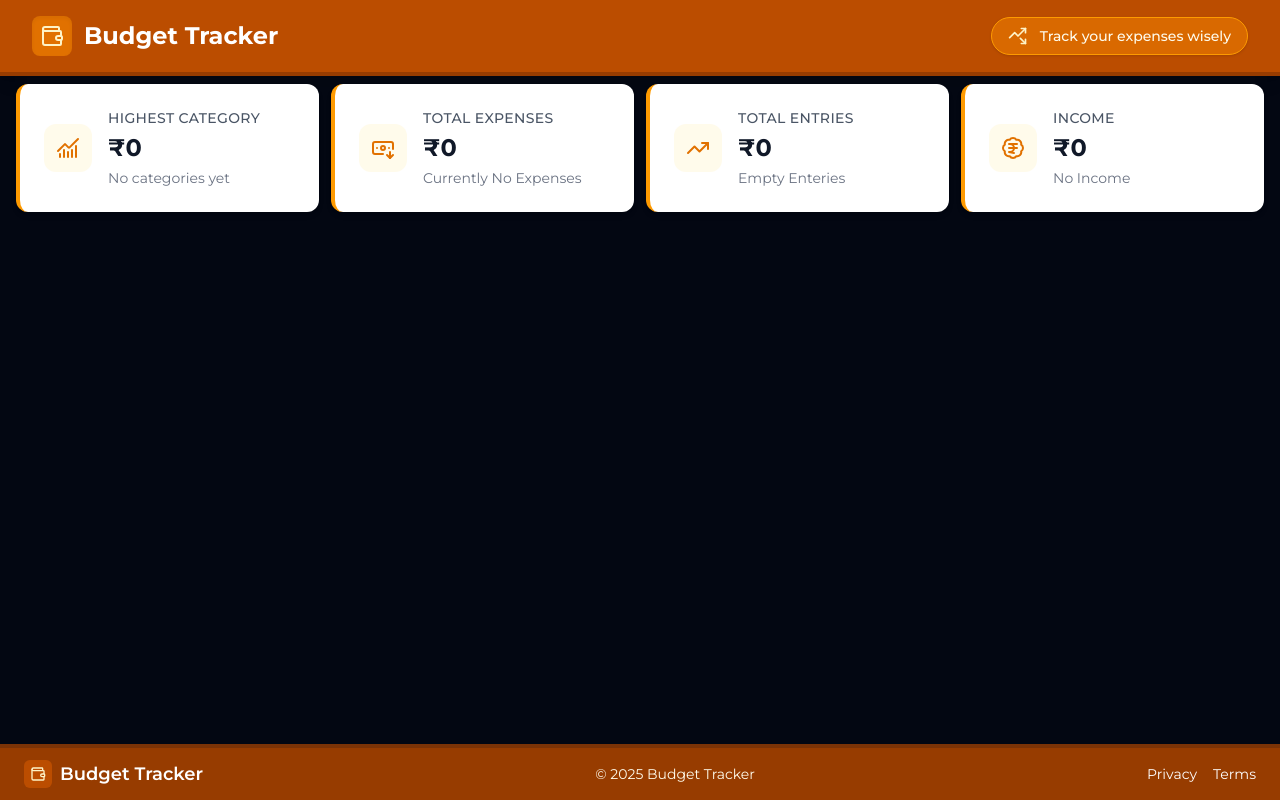
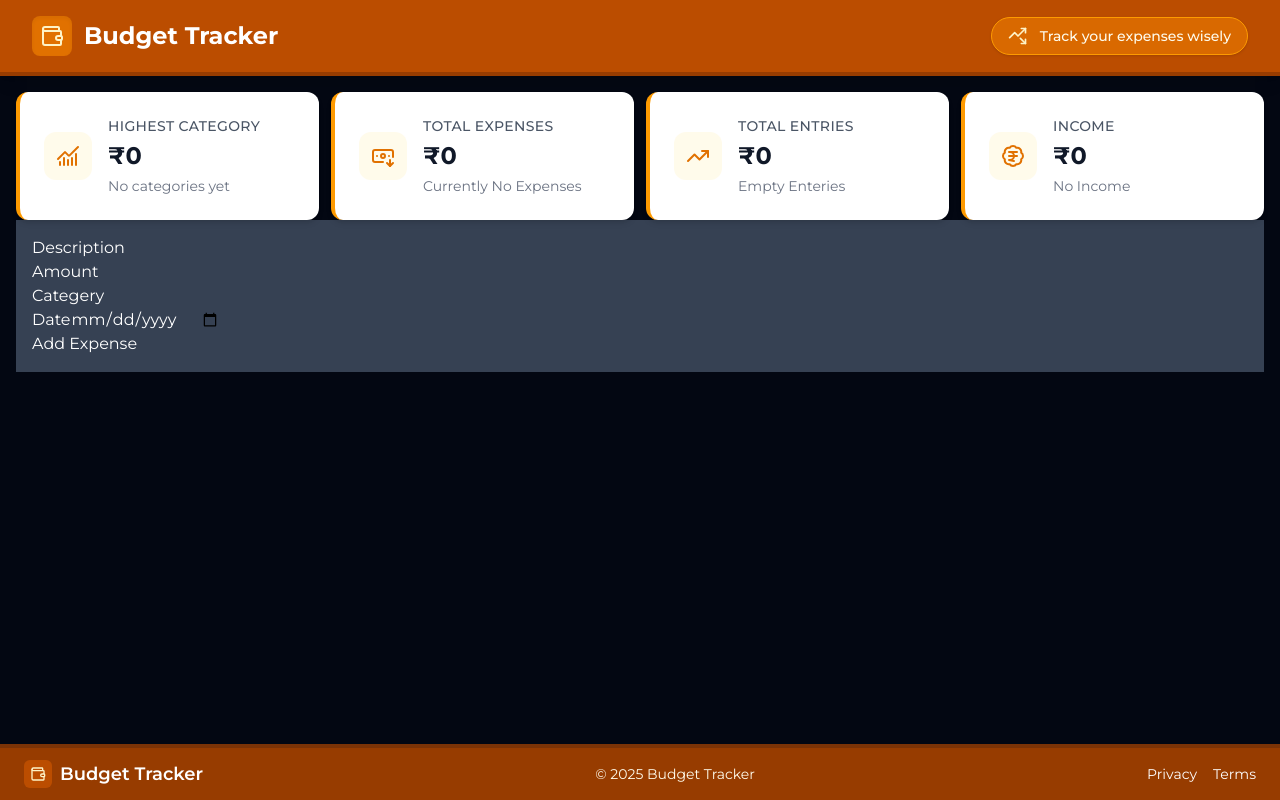
Before and after one commit to Mkcodes-in/Expense-tracker-app, a React (Vite) app: page / in a window 1280 px wide. Built offline with nearby package versions, Linux system fonts and the light colour scheme.

Commit message:
starting form page

```diff
--- /dev/null
+++ b/src/components/DashboardHead.tsx
@@ -0,0 +1,69 @@
+import { BadgeIndianRupee, BanknoteArrowDown, ChartNoAxesCombined, TrendingUp } from 'lucide-react'
+import React from 'react'
+
+export default function DashboardHead() {
+  return (
+     <div className='flex items-center justify-between gap-3'>
+        {/* Category */}
+        <div className='bg-white rounded-xl shadow-md p-6 border-l-4 border-amber-500 w-full'>
+          <div className='flex items-start justify-between'>
+            <div className='flex items-center gap-4 flex-1'>
+              <div className='p-3 bg-amber-50 rounded-xl'>
+                <ChartNoAxesCombined className='w-6 h-6 text-amber-600' />
+              </div>
+              <div className='flex-1'>
+                <h1 className='text-sm font-medium text-gray-600 uppercase tracking-wide'>Highest Category</h1>
+                <h2 className='text-2xl font-bold text-gray-900 mt-1'>₹<span>0</span></h2>
+                <p className='text-sm text-gray-500 mt-1'>No categories yet</p>
+              </div>
+            </div>
+          </div>
+        </div>
+        {/* Expense */}
+        <div className='bg-white rounded-xl shadow-md p-6 border-l-4 border-amber-500 w-full'>
+          <div className='flex items-start justify-between'>
+            <div className='flex items-center gap-4 flex-1'>
+              <div className='p-3 bg-amber-50 rounded-xl'>
+                <BanknoteArrowDown className='w-6 h-6 text-amber-600' />
+              </div>
+              <div className='flex-1'>
+                <h1 className='text-sm font-medium text-gray-600 uppercase tracking-wide'>Total Expenses</h1>
+                <h2 className='text-2xl font-bold text-gray-900 mt-1'>₹<span>0</span></h2>
+                <p className='text-sm text-gray-500 mt-1'>Currently No Expenses</p>
+              </div>
+            </div>
+          </div>
+        </div>
+        {/* Total Entries */}
+        <div className='bg-white rounded-xl shadow-md p-6 border-l-4 border-amber-500 w-full'>
+          <div className='flex items-start justify-between'>
+            <div className='flex items-center gap-4 flex-1'>
+              <div className='p-3 bg-amber-50 rounded-xl'>
+                <TrendingUp className='w-6 h-6 text-amber-600' />
+              </div>
+              <div className='flex-1'>
+                <h1 className='text-sm font-medium text-gray-600 uppercase tracking-wide'>Total Entries</h1>
+                <h2 className='text-2xl font-bold text-gray-900 mt-1'>₹<span>0</span></h2>
+                <p className='text-sm text-gray-500 mt-1'>Empty Enteries</p>
+              </div>
+            </div>
+          </div>
+        </div>
+        {/* Income */}
+        <div className='bg-white rounded-xl shadow-md p-6 border-l-4 border-amber-500 w-full'>
+          <div className='flex items-start justify-between'>
+            <div className='flex items-center gap-4 flex-1'>
+              <div className='p-3 bg-amber-50 rounded-xl'>
+                <BadgeIndianRupee className='w-6 h-6 text-amber-600' />
+              </div>
+              <div className='flex-1'>
+                <h1 className='text-sm font-medium text-gray-600 uppercase tracking-wide'>Income</h1>
+                <h2 className='text-2xl font-bold text-gray-900 mt-1'>₹<span>0</span></h2>
+                <p className='text-sm text-gray-500 mt-1'>No Income</p>
+              </div>
+            </div>
+          </div>
+        </div>
+      </div>
+  )
+}
--- a/src/components/DashboardMain.tsx
+++ b/src/components/DashboardMain.tsx
@@ -1,70 +1,11 @@
-import { BadgeIndianRupee, BanknoteArrowDown, ChartNoAxesCombined, TrendingUp } from 'lucide-react'
+import DashboardHead from './DashboardHead'
+import Form from './Form'
 
 export default function DashboardMain() {
   return (
-    <div className='max-w-7xl mx-auto px-4 py-2'>
-      <div className='flex items-center justify-between gap-3'>
-        {/* Category */}
-        <div className='bg-white rounded-xl shadow-md p-6 border-l-4 border-amber-500 w-full'>
-          <div className='flex items-start justify-between'>
-            <div className='flex items-center gap-4 flex-1'>
-              <div className='p-3 bg-amber-50 rounded-xl'>
-                <ChartNoAxesCombined className='w-6 h-6 text-amber-600' />
-              </div>
-              <div className='flex-1'>
-                <h1 className='text-sm font-medium text-gray-600 uppercase tracking-wide'>Highest Category</h1>
-                <h2 className='text-2xl font-bold text-gray-900 mt-1'>₹<span>0</span></h2>
-                <p className='text-sm text-gray-500 mt-1'>No categories yet</p>
-              </div>
-            </div>
-          </div>
-        </div>
-        {/* Expense */}
-        <div className='bg-white rounded-xl shadow-md p-6 border-l-4 border-amber-500 w-full'>
-          <div className='flex items-start justify-between'>
-            <div className='flex items-center gap-4 flex-1'>
-              <div className='p-3 bg-amber-50 rounded-xl'>
-                <BanknoteArrowDown className='w-6 h-6 text-amber-600' />
-              </div>
-              <div className='flex-1'>
-                <h1 className='text-sm font-medium text-gray-600 uppercase tracking-wide'>Total Expenses</h1>
-                <h2 className='text-2xl font-bold text-gray-900 mt-1'>₹<span>0</span></h2>
-                <p className='text-sm text-gray-500 mt-1'>Currently No Expenses</p>
-              </div>
-            </div>
-          </div>
-        </div>
-        {/* Total Entries */}
-        <div className='bg-white rounded-xl shadow-md p-6 border-l-4 border-amber-500 w-full'>
-          <div className='flex items-start justify-between'>
-            <div className='flex items-center gap-4 flex-1'>
-              <div className='p-3 bg-amber-50 rounded-xl'>
-                <TrendingUp className='w-6 h-6 text-amber-600' />
-              </div>
-              <div className='flex-1'>
-                <h1 className='text-sm font-medium text-gray-600 uppercase tracking-wide'>Total Entries</h1>
-                <h2 className='text-2xl font-bold text-gray-900 mt-1'>₹<span>0</span></h2>
-                <p className='text-sm text-gray-500 mt-1'>Empty Enteries</p>
-              </div>
-            </div>
-          </div>
-        </div>
-        {/* Income */}
-        <div className='bg-white rounded-xl shadow-md p-6 border-l-4 border-amber-500 w-full'>
-          <div className='flex items-start justify-between'>
-            <div className='flex items-center gap-4 flex-1'>
-              <div className='p-3 bg-amber-50 rounded-xl'>
-                <BadgeIndianRupee className='w-6 h-6 text-amber-600' />
-              </div>
-              <div className='flex-1'>
-                <h1 className='text-sm font-medium text-gray-600 uppercase tracking-wide'>Income</h1>
-                <h2 className='text-2xl font-bold text-gray-900 mt-1'>₹<span>0</span></h2>
-                <p className='text-sm text-gray-500 mt-1'>No Income</p>
-              </div>
-            </div>
-          </div>
-        </div>
-      </div>
+    <div className='max-w-7xl mx-auto px-4 py-4'>
+     <DashboardHead />
+     <Form />
     </div>
   )
 }
--- a/src/components/Form.tsx
+++ b/src/components/Form.tsx
@@ -1,9 +1,25 @@
-import React from 'react'
-
 export default function Form() {
   return (
-    <div>
-
+    <div className="p-4 bg-gray-700">
+      <form>
+        <div>
+          <label htmlFor="description">Description</label>
+          <input id="description" type="text" />
+        </div>
+        <div>
+          <label htmlFor="amount">Amount</label>
+          <input type="text" name="amount" id="amount" />
+        </div>
+        <div>
+          <label htmlFor="category">Categery</label>
+          <input type="text" name="category" id="category" />
+        </div>
+        <div>
+          <label htmlFor="date">Date</label>
+          <input type="date" id="date" />
+        </div>
+        <button type="submit">Add Expense</button>
+      </form>
     </div>
   )
 }
```
